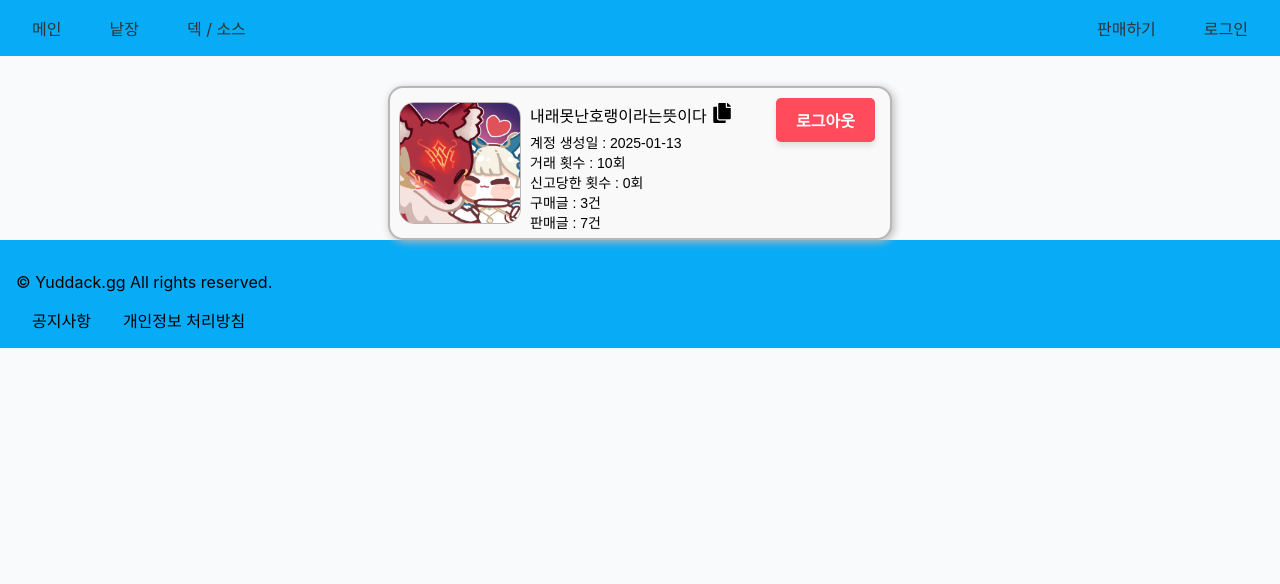
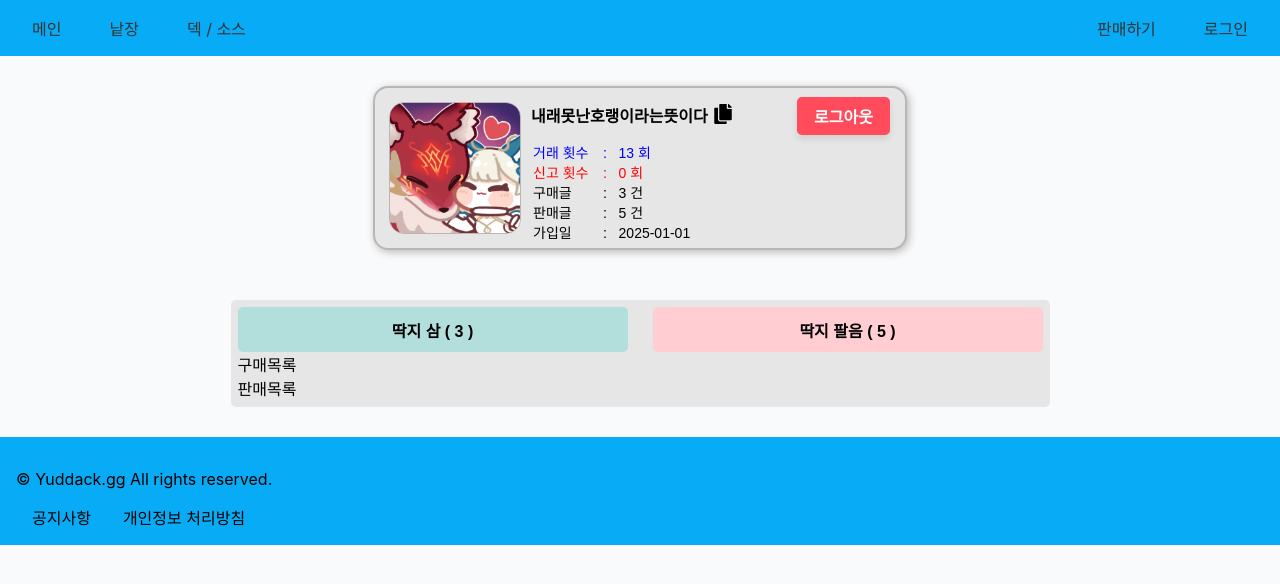
Before and after one commit to dlrdyd97/yuddack.gg_front, a React (Create React App) app: page /mypage/profile in a window 1280 px wide. Shown: the top 584 px of the page. Built offline with nearby package versions, Linux system fonts and the light colour scheme.

Commit message:
feat : "마이페이지 컴포넌트 수정"

```diff
--- a/src/pages/mypage/MyProfile.js
+++ b/src/pages/mypage/MyProfile.js
@@ -1,13 +1,13 @@
-import React, { useEffect, useState } from "react";
-import "../../styles/components/profile/Profile.css";
+import React, { useState } from "react";
+import "../../styles/components/profile/MyProfile.css";
 import { FaCopy } from "react-icons/fa";
 
-const MyProfile = ({ name, userPfp }) => {
+const MyProfile = ({ userInfo, setUserInfo }) => {
   const [showAlert, setShowAlert] = useState(false);
 
   const nameCopy = () => {
     navigator.clipboard
-      .writeText(name)
+      .writeText(userInfo.name)
       .then(() => {
         setShowAlert(true); // 복사 성공 시 알림 표시
         setTimeout(() => {
@@ -25,16 +25,20 @@ const MyProfile = ({ name, userPfp }) => {
 
   return (
     <>
-      <div className="profile-container">
+      <div className="myprofile-container">
         {/* 프로필 헤더 */}
-        <div className="profile-head">
+        <div className="myprofile-head">
           {/* 프로필사진 */}
-          <div className="profile-image-container">
-            <img src={userPfp} alt="Profile" className="profile-img" />
+          <div className="myprofile-image-container">
+            <img
+              src={userInfo.profile_picture}
+              alt="Profile"
+              className="myprofile-img"
+            />
           </div>
           {/* 로그아웃 버튼 */}
           <div
-            className="profile-logout"
+            className="myprofile-logout"
             onClick={() => {
               logOut();
             }}
@@ -43,13 +47,13 @@ const MyProfile = ({ name, userPfp }) => {
           </div>
         </div>
         {/* 프로필 메인 */}
-        <div className="profile-main">
-          <div className="profile-username-box">
+        <div className="myprofile-main">
+          <div className="myprofile-username-box">
             {/* 닉네임 */}
-            <div className="profile-username">{name}</div>
+            <div className="myprofile-username">{userInfo.name}</div>
             {/* 닉네임 복사 */}
             <div
-              className="profile-username-copy"
+              className="myprofile-username-copy"
               onClick={() => {
                 nameCopy();
               }}
@@ -57,12 +61,27 @@ const MyProfile = ({ name, userPfp }) => {
               <FaCopy size={20} />
             </div>
           </div>
-          <div className="profile-content">
-            <div>계정 생성일 : 2025-01-13</div>
-            <div>거래 횟수 : 10회</div>
-            <div>신고당한 횟수 : 0회</div>
-            <div>구매글 : 3건</div>
-            <div>판매글 : 7건</div>
+          <div className="myprofile-content">
+            <div className="myprofile-trade">
+              <span className="myprofile-content-front">거래 횟수</span>
+              <span>: &nbsp;&nbsp;{userInfo.trade_count} 회</span>
+            </div>
+            <div className="myprofile-report">
+              <span className="myprofile-content-front">신고 횟수</span>
+              <span>: &nbsp;&nbsp;{userInfo.report_count} 회</span>
+            </div>
+            <div>
+              <span className="myprofile-content-front">구매글</span>
+              <span>: &nbsp;&nbsp;{userInfo.purchase_posts} 건</span>
+            </div>
+            <div>
+              <span className="myprofile-content-front">판매글</span>
+              <span>: &nbsp;&nbsp;{userInfo.sale_posts} 건</span>
+            </div>
+            <div>
+              <span className="myprofile-content-front">가입일</span>
+              <span>: &nbsp;&nbsp;{userInfo.join}</span>
+            </div>
           </div>
         </div>
       </div>
--- a/src/pages/mypage/Profile.js
+++ b/src/pages/mypage/Profile.js
@@ -1,17 +1,33 @@
 import MyProfile from "./MyProfile";
 import "../../styles/components/profile/Profile.css";
-import { useEffect, useState } from "react";
+import { useState } from "react";
 
 function Profile() {
-  const [username, setUsername] = useState("내래못난호랭이라는뜻이다");
-  const [userPfp, setUserPfp] = useState(
-    `${process.env.PUBLIC_URL}/images/WildSoul.png`
-  );
+  const [userInfo, setUserInfo] = useState({
+    id: 1,
+    name: "내래못난호랭이라는뜻이다",
+    join: "2025-01-01",
+    trade_count: 13,
+    report_count: 0,
+    purchase_posts: 3,
+    sale_posts: 5,
+    profile_picture: `${process.env.PUBLIC_URL}/images/WildSoul.png`,
+  });
 
   return (
     <>
-      <div className="profileMain">
-        <MyProfile name={username} userPfp={userPfp} />
+      <div className="profile-main">
+        <MyProfile userInfo={userInfo} setUserInfo={setUserInfo} />
+
+        <div className="profile-post-box">
+          <div className="profile-post-head">
+            <div className="profile-purchase">딱지 삼 ( 3 )</div>
+            <div className="profile-sale">딱지 팔음 ( 5 )</div>
+          </div>
+
+          <div>구매목록</div>
+          <div>판매목록</div>
+        </div>
       </div>
     </>
   );
--- /dev/null
+++ b/src/styles/components/profile/MyProfile.css
@@ -0,0 +1,152 @@
+.myprofile-container {
+    position: relative;
+    /* background-color: #f9f9f9;  */
+    background-color: #E6E6E6; /* 배경색 */
+    width: 530px;
+    height: 160px;
+    border: 2px solid #b8b6b6;   /* 테두리 */
+    border-radius: 15px;       /* 모서리를 둥글게 */
+    text-align: center;       /* 글자 가운데 정렬 */
+    box-shadow: 2px 2px 8px #b8b6b6; /* 그림자 */
+    margin: 0 auto;           /* 화면 가운데 정렬 */
+  }
+
+  /* 프로필 헤더 */
+  .myprofile-head{
+    margin: 0 auto;
+    padding-top: 15px;
+    font-size: 15px;          /* 글자 크기 */
+  }
+
+  .myprofile-image-container{
+    position: absolute;
+    left: 15px;
+    top: 50%;
+    transform: translateY(-50%);
+    width: 130px;
+    height: 130px;
+    border-radius: 15px;
+
+    display: flex;
+    justify-content: center;  /* 가로 중앙 */
+    align-items: center;      /* 세로 중앙 */
+  }
+
+  .myprofile-img{
+    border: 1px solid #b8b6b6;
+    border-radius: 15px;
+    width: 100%;  /* 부모 div의 크기에 맞게 이미지 크기 설정 */
+    height: 100%; /* 부모 div의 크기에 맞게 이미지 크기 설정 */
+    object-fit: cover;  /* 이미지가 영역을 벗어나지 않도록 비율에 맞게 잘림 */
+  }
+
+  .myprofile-logout {
+    display: inline-block;
+    position: absolute;
+    right: 15px;
+    top: 9px;
+    padding: 7px 17px;
+    font-size: 16px;
+    font-weight: bold;
+    color: #fff;
+    background-color: #ff4b5c;
+    border: none;
+    border-radius: 5px;
+    cursor: pointer;
+    text-align: center;
+    transition: background-color 0.3s ease, transform 0.2s ease;
+    box-shadow: 0 4px 6px rgba(0, 0, 0, 0.1);
+  }
+
+  .myprofile-logout:hover {
+    background-color: #e03d4d;
+    transform: scale(1.05);
+  }
+
+  .myprofile-logout:active {
+    background-color: #c03440;
+    transform: scale(0.98);
+  }
+
+  .myprofile-logout:focus {
+    outline: none;
+    box-shadow: 0 0 0 3px rgba(255, 75, 92, 0.5);
+  }
+
+
+  /* 프로필 메인 */
+  .myprofile-main{
+    width: 230px;
+    text-align: left;
+    margin: 0 auto;
+  }
+
+  .myprofile-username-box{
+    display: flex;
+
+  }
+
+  .myprofile-username{
+    margin-left: 6px;
+    font-weight: bold;
+   }
+
+   .myprofile-username-copy{
+     margin-left: 5px;
+     margin-top: 1px;
+     cursor: pointer;
+   }
+
+   /* 닉네임 복사 성공 알림 */
+   .copy-alert {
+     position: fixed;
+     bottom: 20px; /* 페이지 하단에 위치 */
+     right: 20px;  /* 페이지 우측에 위치 */
+     background-color: #28a745; /* 성공적인 알림 색상 */
+     color: white;
+     padding: 10px 80px;
+     border-radius: 5px;
+     font-size: 16px;
+     box-shadow: 0 4px 8px rgba(0, 0, 0, 0.1);
+     animation: fadeInOut 3s ease-in-out;
+   }
+
+   /* 애니메이션: 알림이 나타나고 사라짐 */
+   @keyframes fadeInOut {
+     0% {
+       opacity: 0;
+       transform: translateY(20px);
+     }
+     10% {
+       opacity: 1;
+       transform: translateY(0);
+     }
+     90% {
+       opacity: 1;
+       transform: translateY(0);
+     }
+     100% {
+       opacity: 0;
+       transform: translateY(20px);
+     }
+   }
+
+   .myprofile-content{
+    margin-top: 14px;
+    margin-left: 8px;
+    font-size: 14px;
+    font-weight: 400;
+   }
+   .myprofile-trade{
+    color: blue;
+   }
+
+   .myprofile-report{
+    color: red;
+   }
+
+   .myprofile-content-front{
+    display: inline-block;
+    width: 70px;
+    /* background-color: lightgrey; */
+   }
--- a/src/styles/components/profile/Profile.css
+++ b/src/styles/components/profile/Profile.css
@@ -1,141 +1,48 @@
-.profileMain{
+.profile-main{
   width: 1000px;
   margin: 0 auto;
   font-family: Arial, sans-serif; /* 글꼴 */
+  padding: 30px;
 }
 
-.profile-container {
-  position: relative;
-  background-color: #f9f9f9; /* 배경색 */
-  width: 500px;
-  height: 150px;
-  border: 2px solid #b8b6b6;   /* 테두리 */
-  border-radius: 15px;       /* 모서리를 둥글게 */
-  text-align: center;       /* 글자 가운데 정렬 */
-  box-shadow: 2px 2px 8px #b8b6b6; /* 그림자 */
-  margin: 0 auto;           /* 화면 가운데 정렬 */
-  margin-top: 30px;
+.profile-post-box{
+  display: flex;
+  flex-direction: column; /* 세로로 배치 */
+  width: 805px;
+  padding: 7px;
+  border-radius: 5px;
+  margin: 0 auto;
+  margin-top: 50px;
+  background-color: #E6E6E6;
 }
 
-/* 프로필 헤더 */
-.profile-head{
-  margin: 0 auto;
-  padding-top: 15px;
-  font-size: 15px;          /* 글자 크기 */
+.profile-post-head {
+  display: flex;
+  justify-content: space-between; /* 좌우 배치 */
 }
 
-.profile-image-container{
-  position: absolute;
-  left: 10px;
-  top: 50%;
-  transform: translateY(-50%);
-  width: 120px;
-  height: 120px;
-  border-radius: 15px;
-
+.profile-purchase{
   display: flex;
   justify-content: center;  /* 가로 중앙 */
   align-items: center;      /* 세로 중앙 */
+
+  width: 390px;
+  height: 45px;
+  border-radius: 5px;
+  background-color: #B2DFDB; /* 파스텔 민트 */
+  font-weight: 600;
+  margin-right: 10px;
 }
 
-.profile-img{
-  border: 1px solid #b8b6b6;
-  border-radius: 15px;
-  width: 100%;  /* 부모 div의 크기에 맞게 이미지 크기 설정 */
-  height: 100%; /* 부모 div의 크기에 맞게 이미지 크기 설정 */
-  object-fit: cover;  /* 이미지가 영역을 벗어나지 않도록 비율에 맞게 잘림 */
+.profile-sale{
+  display: flex;
+  justify-content: center;  /* 가로 중앙 */
+  align-items: center;      /* 세로 중앙 */
+
+  width: 390px;
+  height: 45px;
+  border-radius: 5px;
+  background-color: #FFCDD2; /* 파스텔 핑크 */
+  font-weight: 600;
+  margin-left: 10px;
 }
-
-.profile-logout {
-  display: inline-block;
-  position: absolute;
-  right: 15px;
-  top: 10px;
-  padding: 10px 20px;
-  font-size: 16px;
-  font-weight: bold;
-  color: #fff;
-  background-color: #ff4b5c;
-  border: none;
-  border-radius: 5px;
-  cursor: pointer;
-  text-align: center;
-  transition: background-color 0.3s ease, transform 0.2s ease;
-  box-shadow: 0 4px 6px rgba(0, 0, 0, 0.1);
-}
-
-.profile-logout:hover {
-  background-color: #e03d4d;
-  transform: scale(1.05);
-}
-
-.profile-logout:active {
-  background-color: #c03440;
-  transform: scale(0.98);
-}
-
-.profile-logout:focus {
-  outline: none;
-  box-shadow: 0 0 0 3px rgba(255, 75, 92, 0.5);
-}
-
-
-/* 프로필 메인 */
-.profile-main{
-  width: 230px;
-  text-align: left;
-  margin: 0 auto;
-}
-
-.profile-username-box{
-  display: flex;
-
-}
-
-.profile-username{
-  margin-left: 5px;
- }
-
- .profile-username-copy{
-   margin-left: 5px;
- }
-
- /* 닉네임 복사 성공 알림 */
- .copy-alert {
-   position: fixed;
-   bottom: 20px; /* 페이지 하단에 위치 */
-   right: 20px;  /* 페이지 우측에 위치 */
-   background-color: #28a745; /* 성공적인 알림 색상 */
-   color: white;
-   padding: 10px 80px;
-   border-radius: 5px;
-   font-size: 16px;
-   box-shadow: 0 4px 8px rgba(0, 0, 0, 0.1);
-   animation: fadeInOut 3s ease-in-out;
- }
-
- /* 애니메이션: 알림이 나타나고 사라짐 */
- @keyframes fadeInOut {
-   0% {
-     opacity: 0;
-     transform: translateY(20px);
-   }
-   10% {
-     opacity: 1;
-     transform: translateY(0);
-   }
-   90% {
-     opacity: 1;
-     transform: translateY(0);
-   }
-   100% {
-     opacity: 0;
-     transform: translateY(20px);
-   }
- }
-
- .profile-content{
-  margin-top: 5px;
-  margin-left: 5px;
-  font-size: 14px;
- }
```
